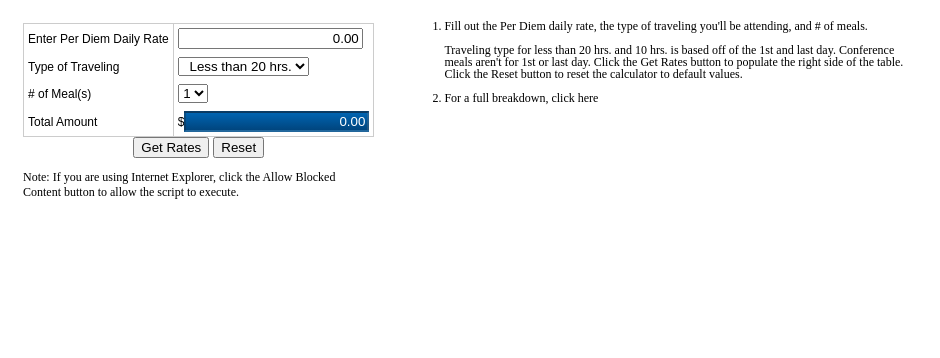
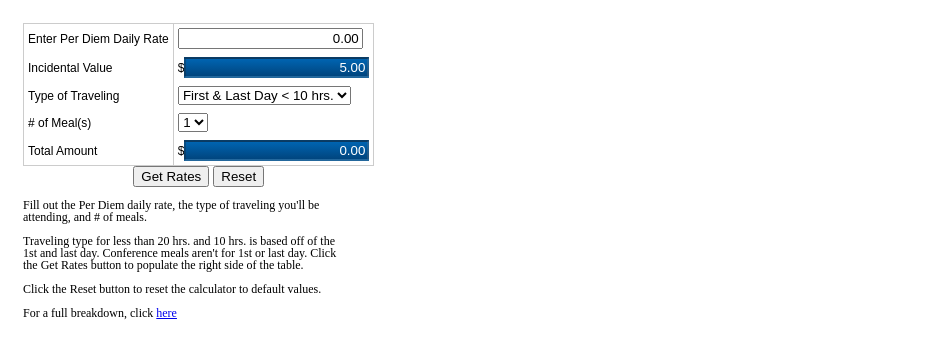
Before and after one commit to tugofpeas/PerDiem2, a plain HTML site: page index.html in a window 1280 px wide. Shown: the whole page, without its empty margins (0-940 px from the left). Drawn offline with Linux system fonts and the light colour scheme.

Commit message:
Update index.html

```diff
--- a/index.html
+++ b/index.html
@@ -13,12 +13,15 @@
 					<td><input min="0.00" name="PerDiemRate" type="number" value="0.00"></td>
 				</tr>
 				<tr>
+					<td>Incidental Value</td>
+					<td>$<input class="results" disabled="disabled" value="5.00" readonly="readonly" type="number"></td>
+				</tr>
+				<tr>
 					<td>Type of Traveling</td>
 					<td>
 						<select name="MealType">
-						<option id="LessThanTwenty">Less than 20 hrs.</option>
-						<option id="LessThanTen">Less than 10 hrs.</option>
-						<option id="Conference">Conference Meals</option>
+							<option id="LessThanTen">First & Last Day < 10 hrs.</option>
+							<option id="Conference">Conference Meals</option>
 						</select>
 					</td>
 				</tr>
@@ -40,18 +43,15 @@
 		<div align="center">
 			<button onclick="getRates()" type="button">Get Rates</button> <button onclick="resetFields()" type="button">Reset</button>
 		</div>
-		<p style="font-size: 12px;width: 320px;">Note: If you are using Internet Explorer, click the Allow Blocked Content button to allow the script to execute.</p>
+		<div id="Instructions">
+			<p>Fill out the Per Diem daily rate, the type of traveling you'll be attending, and # of meals.</p>
+			<p>Traveling type for less than 20 hrs. and 10 hrs. is based off of the 1st and last day. Conference meals aren't for 1st or last day. Click the Get Rates button to populate the right side of the table.</p>
+			<p>Click the Reset button to reset the calculator to default values.</p>
+			<p>For a full breakdown, click  <a href="#">here</a></p>
+		</div>
+
 	</div>
-	<div style="float: left; font-size: 12px;line-height: 12px;margin-left: 15px;width: 40%;">
-		<ol>
-			<li>Fill out the Per Diem daily rate, the type of traveling you'll be attending, and # of meals.</li>
-			<p>Traveling type for less than 20 hrs. and 10 hrs. is based off of the 1st and last day. Conference meals aren't for 1st or last day. Click the Get Rates button to populate the right side of the table. Click the Reset button to reset the calculator to default values.</p>
 
-			<li>For a full breakdown, click here</li>
-
-
-		</ol>
-	</div>
 	<script src="js/script.js"></script>
 </body>
 </html>
```
